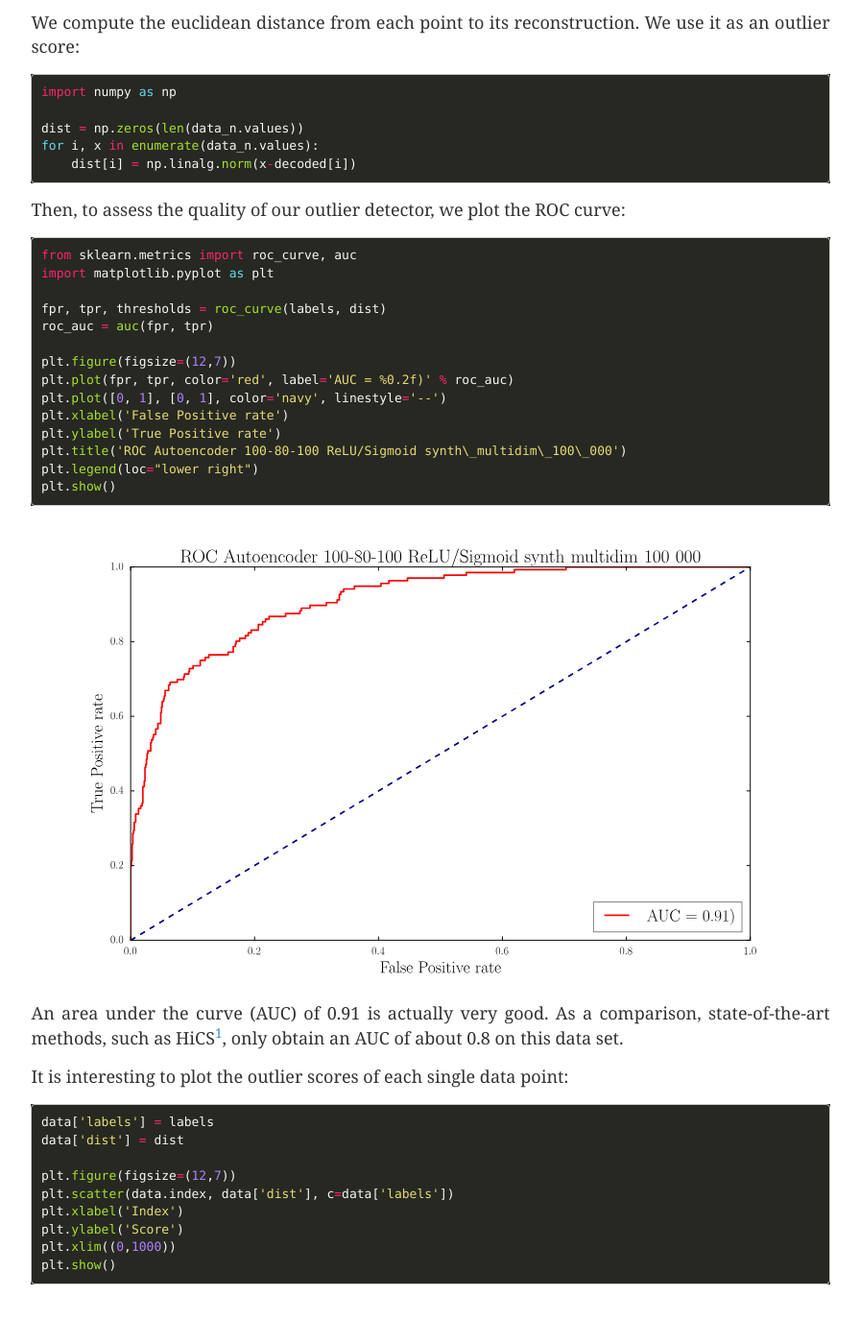
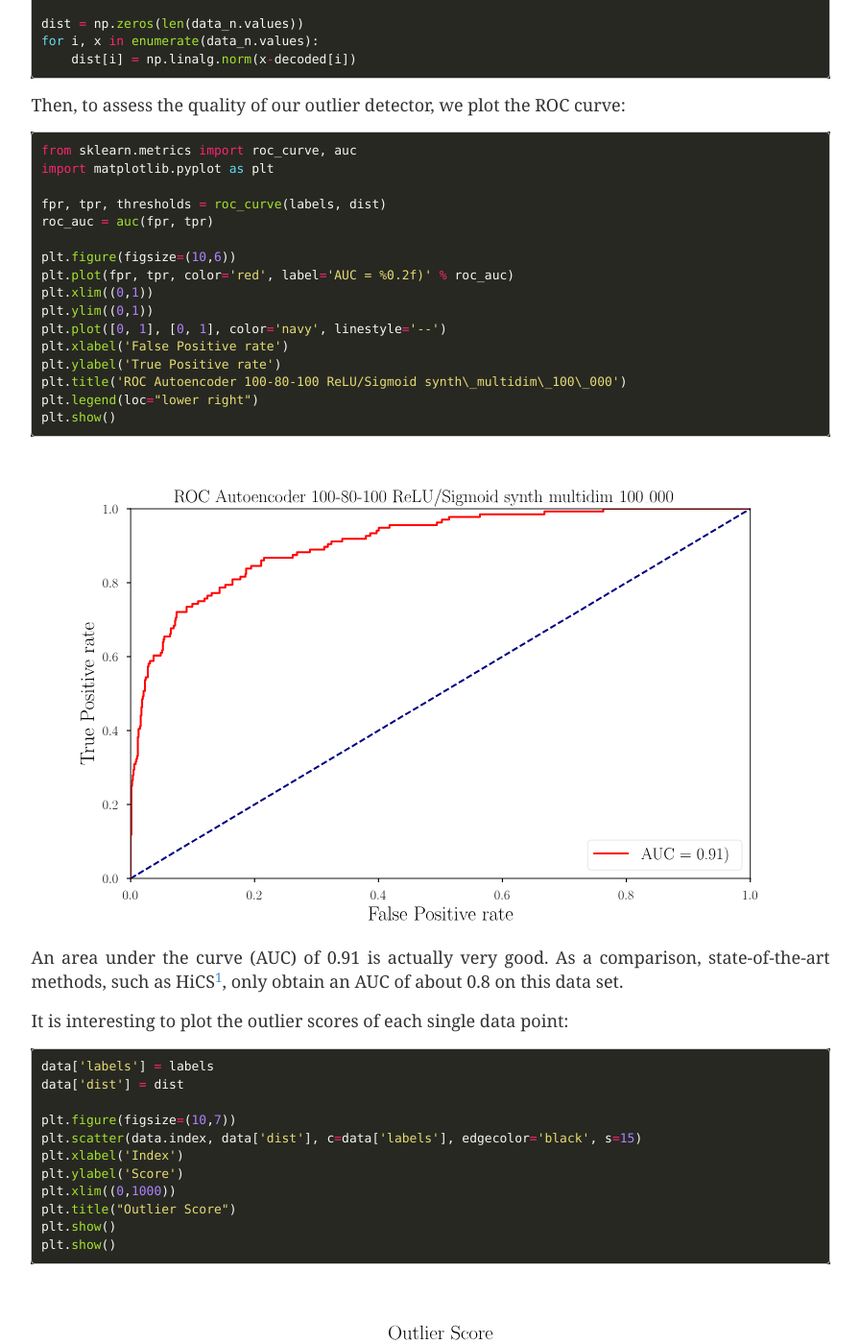
Before and after one commit to edouardfouche/edouardfouche.github.io, a Jekyll site: the page built from _posts/2017-03-09-Neural-based-Outlier-Discovery.markdown, in a window 1280 px wide and 1400 px high, scrolled down 4206 px. Shown: the whole window at 96% size, without its empty margins (96-992 px from the left). Built offline with Jekyll 4.4.1, drawn with Linux system fonts in a browser that asks for light colours; nearby versions of some CDN libraries; comment, search, counter and statistics services are not loaded; some of the changed text lies outside the part shown.

Commit message:
adapt to latest matplotlib version

````diff
--- a/_posts/2017-03-09-Neural-based-Outlier-Discovery.markdown
+++ b/_posts/2017-03-09-Neural-based-Outlier-Discovery.markdown
@@ -120,8 +120,10 @@
 fpr, tpr, thresholds = roc_curve(labels, dist)
 roc_auc = auc(fpr, tpr)
 
-plt.figure(figsize=(12,7))
+plt.figure(figsize=(10,6))
 plt.plot(fpr, tpr, color='red', label='AUC = %0.2f)' % roc_auc)
+plt.xlim((0,1))
+plt.ylim((0,1))
 plt.plot([0, 1], [0, 1], color='navy', linestyle='--')
 plt.xlabel('False Positive rate')
 plt.ylabel('True Positive rate')
@@ -140,11 +142,13 @@
 data['labels'] = labels
 data['dist'] = dist
 
-plt.figure(figsize=(12,7))
-plt.scatter(data.index, data['dist'], c=data['labels'])
+plt.figure(figsize=(10,7))
+plt.scatter(data.index, data['dist'], c=data['labels'], edgecolor='black', s=15)
 plt.xlabel('Index')
 plt.ylabel('Score')
 plt.xlim((0,1000))
+plt.title("Outlier Score")
+plt.show()
 plt.show()
 ```
 
@@ -172,6 +176,7 @@
 
 plt.figure(figsize=(12,7))
 plt.plot(compute_error_per_dim(350))
+plt.xlim((0,100))
 plt.xlabel('Index')
 plt.ylabel('Reconstruction error')
 plt.title("Reconstruction error in each dimension of point 350")
@@ -194,6 +199,7 @@
 ``` python
 # 50, 121, 350, 572 and 559 are outliers in subspace [30,31,32]
 plt.figure(figsize=(12,7))
+plt.xlim((0,100))
 plt.plot(range(100), compute_error_per_dim(50), label="50")
 plt.plot(range(100), compute_error_per_dim(121), label="121")
 plt.plot(range(100), compute_error_per_dim(350), label="350")
````
Also changed, not shown: img/neural-based-outlier-discovery/2d-plot-outlier.svg, img/neural-based-outlier-discovery/3d-plot-non-outlier-50.svg, img/neural-based-outlier-discovery/3d-plot-non-outlier.svg, img/neural-based-outlier-discovery/3d-plot-outlier.svg, img/neural-based-outlier-discovery/ae-outlier-reconstruction-350.svg, img/neural-based-outlier-discovery/ae-outlier-reconstruction-50.svg, img/neural-based-outlier-discovery/ae-outlier-reconstruction-all.svg, img/neural-based-outlier-discovery/ae-outlier-training-comp.svg, img/neural-based-outlier-discovery/ae-outlier-training-roc.svg, img/neural-based-outlier-discovery/ae-outlier-training.svg.
